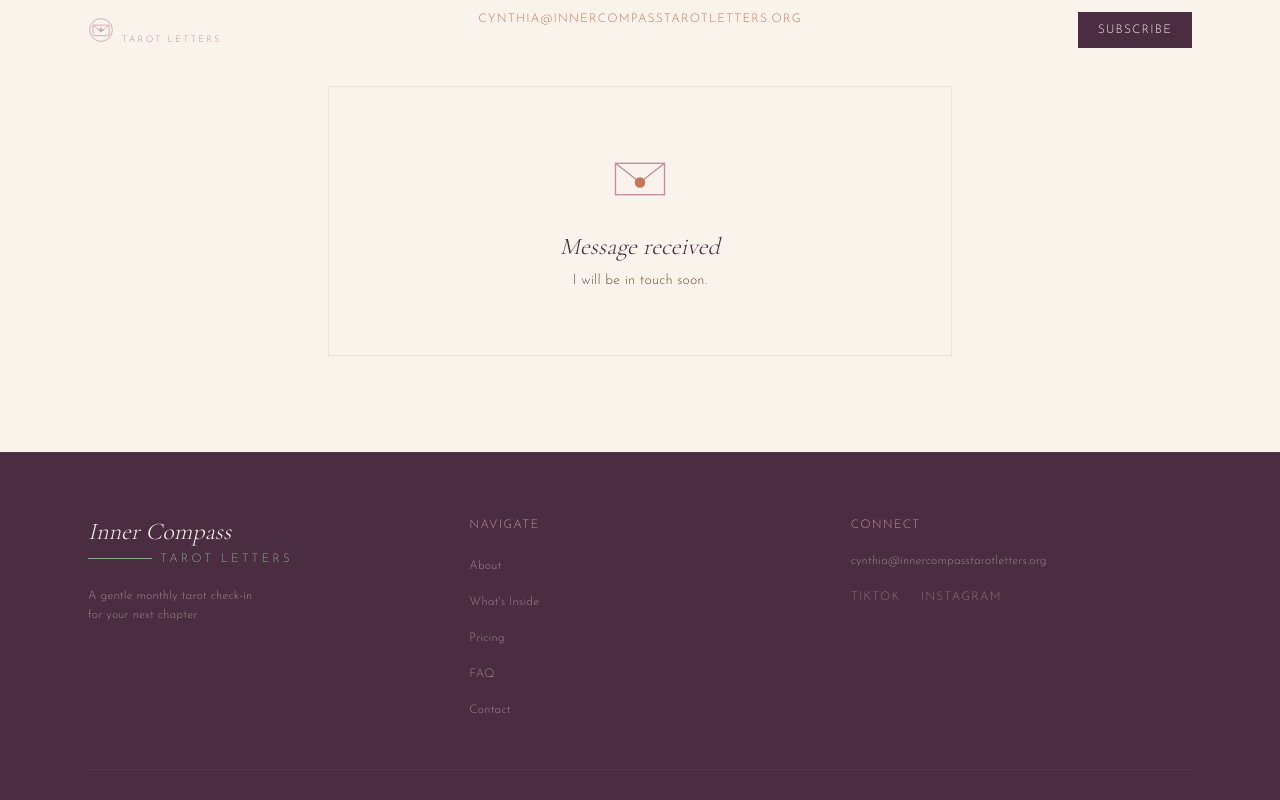
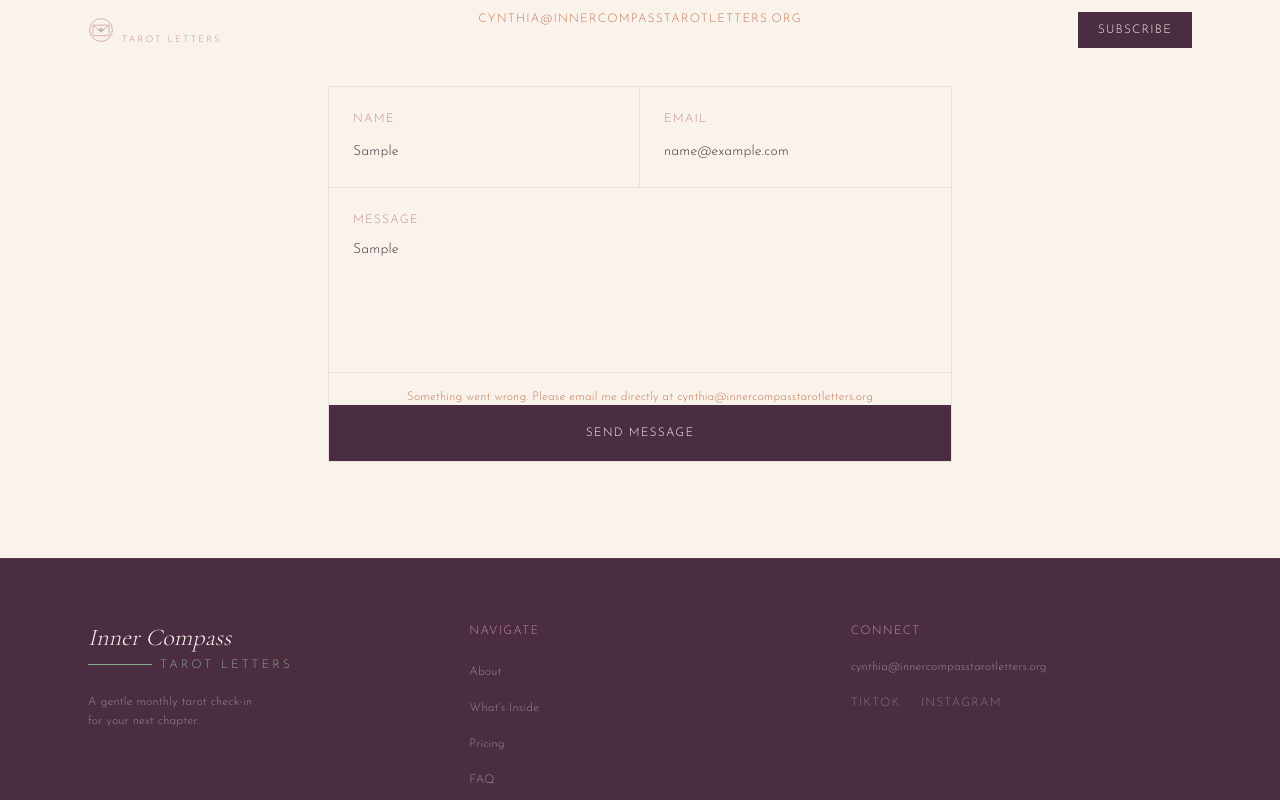
Before and after one commit to cynthiafiorenza77/inner-compass-tarot-letters, a Next.js app: page / in a window 1280 px wide. Both pictures are taken after typing "Sample", "name@example.com", "Sample" into the empty fields and a click on the button "SEND MESSAGE". Shown: the part 4333-5133 px from the top of the page. Built offline with nearby package versions, Linux system fonts and the light colour scheme.

Commit message:
Connect contact form to Formspree — real email delivery

```diff
--- a/components/contact-section.tsx
+++ b/components/contact-section.tsx
@@ -3,7 +3,31 @@ import { useState } from 'react'
 
 export function ContactSection() {
   const [submitted, setSubmitted] = useState(false)
+  const [loading, setLoading] = useState(false)
+  const [error, setError] = useState('')
   const [form, setForm] = useState({ name:'', email:'', message:'' })
+
+  async function handleSubmit(e: React.FormEvent) {
+    e.preventDefault()
+    setLoading(true)
+    setError('')
+    try {
+      const res = await fetch('https://formspree.io/f/meedbpoj', {
+        method: 'POST',
+        headers: { 'Content-Type': 'application/json', 'Accept': 'application/json' },
+        body: JSON.stringify(form),
+      })
+      if (res.ok) {
+        setSubmitted(true)
+      } else {
+        setError('Something went wrong. Please email me directly at cynthia@innercompasstarotletters.org')
+      }
+    } catch {
+      setError('Something went wrong. Please email me directly at cynthia@innercompasstarotletters.org')
+    } finally {
+      setLoading(false)
+    }
+  }
 
   return (
     <section id="contact" className="py-24 bg-[#F9F3EC]">
@@ -30,7 +54,7 @@ export function ContactSection() {
             <p className="font-josefin text-sm font-light text-[#6B4C3B]">I will be in touch soon.</p>
           </div>
         ) : (
-          <form onSubmit={e => { e.preventDefault(); setSubmitted(true) }} className="border border-[#C4899A]/20">
+          <form onSubmit={handleSubmit} className="border border-[#C4899A]/20">
             <div className="grid md:grid-cols-2">
               <div className="p-6 border-b border-r border-[#C4899A]/20">
                 <label className="font-josefin text-xs tracking-widest uppercase text-[#C4899A] block mb-3">Name</label>
@@ -48,8 +72,11 @@ export function ContactSection() {
               <textarea required rows={5} placeholder="What's on your mind?" value={form.message} onChange={e => setForm({...form, message:e.target.value})}
                 className="w-full bg-transparent font-josefin text-sm font-light text-[#4A2D40] placeholder-[#6B4C3B]/35 outline-none resize-none"/>
             </div>
-            <button type="submit" className="w-full font-josefin text-xs tracking-widest uppercase py-5 bg-[#4A2D40] text-[#F9F3EC] hover:bg-[#6B4C3B] transition-colors">
-              Send Message
+            {error && (
+              <p className="font-josefin text-xs text-[#C47856] text-center px-6 pt-4">{error}</p>
+            )}
+            <button type="submit" disabled={loading} className="w-full font-josefin text-xs tracking-widest uppercase py-5 bg-[#4A2D40] text-[#F9F3EC] hover:bg-[#6B4C3B] transition-colors disabled:opacity-60">
+              {loading ? 'Sending...' : 'Send Message'}
             </button>
           </form>
         )}
```
